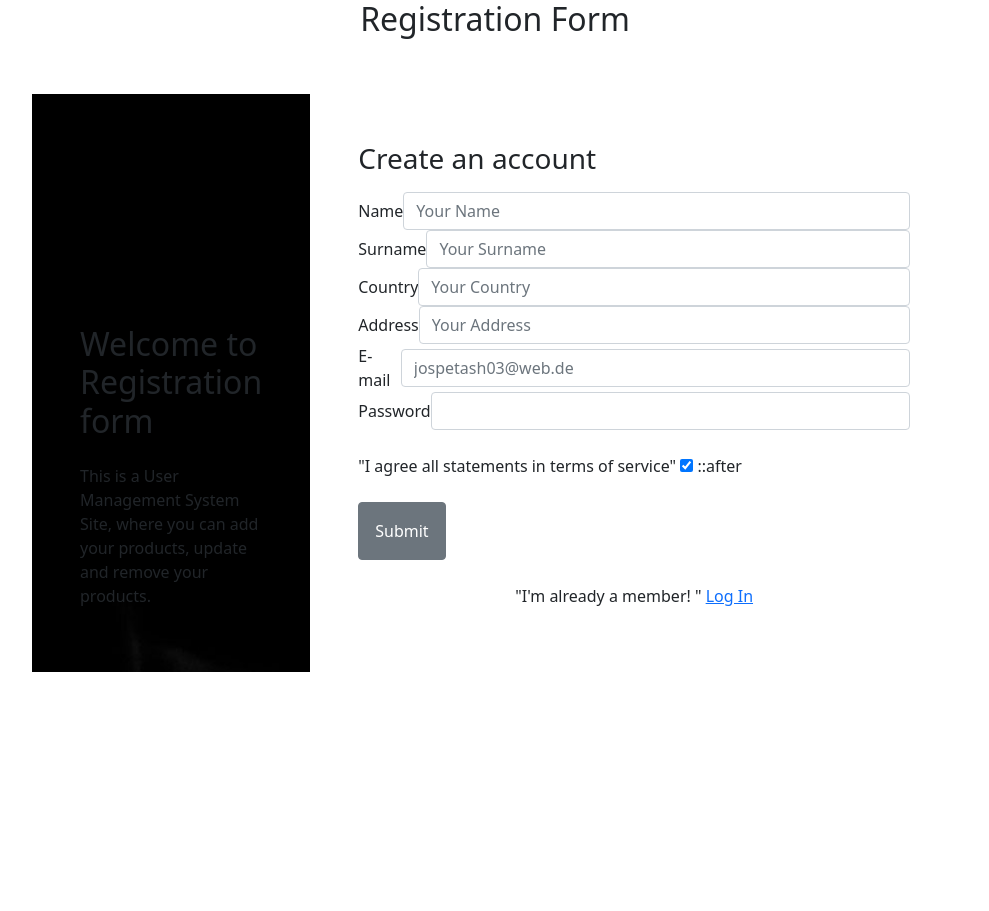
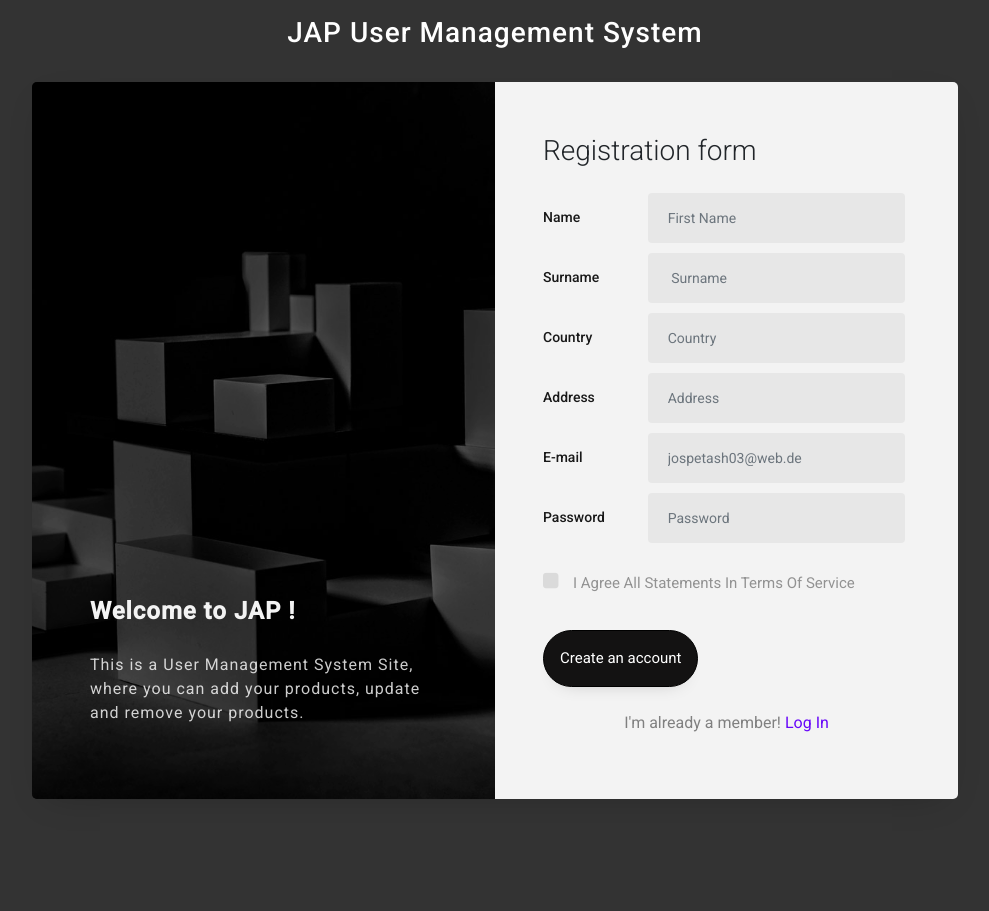
Before and after one commit to whiteroach/mongo-team-project, a Node server app: template views/registration.hbs in a window 1280 px wide. Shown: the whole page, without its empty margins (145-1134 px from the left). Before the commit the page ends 672 px from the top, so only its background shows below. Run offline with Node 20, Linux system fonts and the light colour scheme; the template is opened without the code that fills it, so the values that code supplies are empty; some libraries are stand-ins or nearby versions.

Commit message:
registration form style done

```diff
--- a/app.js
+++ b/app.js
@@ -3,6 +3,7 @@ const app = express();
 require("dotenv").config();
 const mongoose = require("mongoose");
 const productRouter = require("./routes/product");
+const authRouter = require("./routes/auth");
 const PORT = process.env.PORT || 8080;
 const Product = require("./models/productSchema");
 
@@ -24,11 +25,14 @@ mongoose
     console.log(err);
   });
 
+app.get("/", (req, res) => {
+  res.render("registration");
+});
 //********BODY PARSER****** */
 app.use(express.json());
 
 //**********ROUTES********* */
-app.use("/", require("./routes/auth"));
+app.use("/newUser", authRouter);
 app.use("/product", productRouter);
 
 app.listen(PORT, () => {
--- a/public/css/main.css
+++ b/public/css/main.css
@@ -1,19 +1,26 @@
+/*font style*/
+@import url("https://fonts.googleapis.com/css2?family=Roboto:wght@100;300;400;500&display=swap");
+
 * {
   margin: 0;
   padding: 0;
   box-sizing: border-box;
-  /* background-color: #333;
-    color: #f3f3f3; */
+  font-family: "Roboto", sans-serif;
+  /*  color: #f3f3f3; */
   /* blue #59a5f6 */
   /* black #0d1117  */
 }
-/* Registration form */
+body {
+  background-color: #333;
+}
+/*** Registration form start ***/
 .ftco-section {
   padding: 7em 0;
 }
 .heading-section {
   font-size: 28px;
-  color: #f3f3f3;
+  color: #fff;
+  letter-spacing: 1px;
 }
 .img {
   background-size: cover;
@@ -34,18 +41,157 @@
 .login-wrap {
   width: 100%;
 }
+
 .text-wrap {
   position: relative;
   z-index: 0;
 }
 .text-wrap ::after {
-  background: #333;
+  background: #000;
   position: absolute;
   top: 0;
   left: 0;
   right: 0;
   bottom: 0;
   content: "";
-  opacity: 0.5;
+  opacity: 0.2;
   z-index: -1;
 }
+.text {
+  color: rgba(255, 255, 255, 0.8);
+  margin: 10px;
+  letter-spacing: 1px;
+}
+.text > h2 {
+  font-weight: 600;
+  color: #f3f3f3;
+  font-size: 24px;
+  line-height: 1.5;
+}
+.login-wrap {
+  position: relative;
+  background: #f3f3f3;
+}
+.login-wrap > h3 {
+  font-weight: 300;
+  line-height: 1.5;
+}
+span {
+  font-size: 16px;
+  display: block;
+  font-weight: 400;
+  color: rgba(0, 0, 0, 0.4);
+}
+.form-group {
+  width: 100%;
+}
+label {
+  font-weight: 500;
+  font-size: 14px;
+  color: rgba(0, 0, 0, 0.9);
+  margin-bottom: 0;
+  width: 150px;
+}
+.form-control {
+  width: calc(100%-150px);
+  height: 50px;
+  background: rgba(0, 0, 0, 0.05);
+  color: #333;
+  font-size: 14px;
+  border-radius: 4px;
+  box-shadow: none;
+  border: none;
+  padding-left: 20px;
+  padding-right: 20px;
+  margin: 5px;
+}
+.form-control:focus,
+.form-control:active {
+  outline: none !important;
+  box-shadow: none;
+  border-color: #6807f9;
+  background: rgba(0, 0, 0, 0.05);
+}
+.checkbox-wrap {
+  display: block;
+  position: relative;
+  padding-left: 30px;
+  margin-bottom: 12px;
+  cursor: pointer;
+  font-size: 15px !important;
+  font-weight: 400 !important;
+  user-select: none;
+  text-transform: capitalize !important;
+  letter-spacing: 0 !important;
+  color: rgba(0, 0, 0, 0.4) !important;
+  -webkit-user-select: none;
+  -moz-user-select: none;
+}
+.checkbox-wrap > input {
+  position: absolute;
+  height: 0;
+  width: 0;
+  opacity: 0;
+  cursor: pointer;
+}
+
+.checkmark {
+  position: absolute;
+  top: 0;
+  left: 0;
+}
+.checkmark::after {
+  content: "\f0c8";
+  font-family: "FontAwesome";
+  position: absolute;
+  color: rgba(0, 0, 0, 0.1);
+  font-size: 18px;
+  margin-top: -4px;
+}
+.checkbox-primary input:checked ~ .checkmark::after {
+  display: block;
+  content: "\f14a";
+  font-family: "FontAwesome";
+  color: #000;
+}
+.btn {
+  cursor: pointer;
+  box-shadow: none;
+  font-size: 15px;
+  border-radius: 40px;
+}
+.btn:hover,
+.btn:active,
+.btn:focus {
+  outline: none;
+}
+.btn-secondary {
+  background: rgb(19, 18, 18) !important;
+  border: 1px solid #000 !important;
+  color: #fff;
+  -webkit-box-shadow: 0px 10px 19px -16px rgba(0, 0, 0, 0.29) !important;
+  -moz-box-shadow: 0px 10px 19px -16px rgba(0, 0, 0, 0.29) !important;
+  box-shadow: 0px 10px 19px -16px rgba(0, 0, 0, 0.29) !important;
+}
+.btn-secondary:hover,
+.btn-outline-black {
+  border: 1px solid #000;
+  background: transparent;
+  background-color: #000 !important;
+}
+.p {
+  color: #808080;
+  font-size: 16px;
+}
+a {
+  transition: 0.3s all ease;
+  color: #6807f9;
+  text-decoration: none !important;
+}
+a:hover,
+a:focus {
+  text-decoration: none !important;
+  outline: none !important;
+  box-shadow: none;
+}
+/** Registration form end**/
--- a/views/layout.hbs
+++ b/views/layout.hbs
@@ -7,8 +7,15 @@
     <title>User Management System</title>
     {{!-- Bootstrap link --}}
        <link href="https://cdn.jsdelivr.net/npm/bootstrap@5.0.0-beta3/dist/css/bootstrap.min.css" rel="stylesheet" integrity="sha384-eOJMYsd53ii+scO/bJGFsiCZc+5NDVN2yr8+0RDqr0Ql0h+rP48ckxlpbzKgwra6" crossorigin="anonymous">
+       {{!-- Font-awesome Link --}}
+       <link rel="stylesheet" href="https://stackpath.bootstrapcdn.com/font-awesome/4.7.0/css/font-awesome.min.css">
+       {{!-- CSS Link  --}}
+       <link rel="stylesheet" href="/css/main.css">
 </head>
 <body>
+     <h2 class="heading-section text-center mt-3">JAP User Management System
+    </h2>
+        {{!-- contents --}}
     {{{body}}}
 </body>
 </html>
--- a/views/registration.hbs
+++ b/views/registration.hbs
@@ -1,14 +1,7 @@
 
-<section class="ftco-section">
-    <div class="container">
-        <div class="row justify-content-center">
-            <div class="col-md-6 text-center mb-5">
-                <h2 class="heading-section">Registration Form
-                </h2>
-            </div>
-        </div>
-
-<div class="row justify-content-center">
+<section class="ftco-section pt-4">
+    <div class="container ">
+<div class="row  justify-content-center">
     <div class="col-lg-10">
         <div class="wrap d-md-flex">
             <div class="text-wrap p-4 p-lg-5 d-flex img d-flex align-items-end"
@@ -16,13 +9,13 @@
             >
             <div class="text w-100">
                 <h2 class="mb-4">
-                   Welcome to Registration form
+                   Welcome to JAP !
                 </h2>
                 <p>This is a User Management System Site, where you can add your products, update and remove your products.</p>
             </div>
             </div>
             <div class="login-wrap p-4 p-md-5">
-                <h3 class="mb-3">Create an account</h3>
+                <h3 class="mb-3">Registration form </h3>
             <form action="/newUser" method="POST" class="registration-form">
 
             <div class="row">
@@ -32,7 +25,7 @@
                         <label for="name" class="label">Name</label>
                         <input type="text" class="form-control"
                         name="name"
-                        placeholder="Your Name">
+                        placeholder="First Name">
                     </div>
                 </div>
                 {{!-- Surname --}}
@@ -41,7 +34,7 @@
                         <label for="surname" class="label">Surname</label>
                         <input type="text" class="form-control"
                         name="surname"
-                        placeholder="Your Surname">
+                        placeholder=" Surname">
                     </div>
                 </div>
                 {{!-- Country --}}
@@ -50,7 +43,7 @@
                         <label for="country" class="label">Country</label>
                         <input type="text" class="form-control"
                         name="country"
-                        placeholder="Your Country">
+                        placeholder="Country">
                     </div>
                 </div>
                 {{!-- Address --}}
@@ -59,7 +52,7 @@
                         <label for="address" class="label">Address</label>
                         <input type="text" class="form-control"
                         name="address"
-                        placeholder="Your Address">
+                        placeholder="Address">
                     </div>
                 </div>
                 {{!-- E-mail --}}
@@ -76,18 +69,19 @@
                     <div class="form-group d-flex align-items-center">
                         <label for="password" class="label">Password</label>
                         <input type="password" class="form-control"
-                        name="password">
+                        name="password"
+                        placeholder="Password">
                     </div>
                 </div>
                 {{!-- Terms & agreements --}}
                 <div class="col-md-12 my-4">
                     <div class="form-group">
                         <div class="w-100">
-                            <label class="checkbox-wrap checkbox-primary">
-                                "I agree all statements in terms of service"
-                                <input type="checkbox" checked>
+
+                            <label class="checkbox-wrap checkbox-primary w-100">
+                                I agree all statements in terms of service
+                               <input type="checkbox" unchecked>
                                 <span class="checkmark">
-                                    ::after
                                     </span>
                             </label>
                         </div>
@@ -96,15 +90,15 @@
                 {{!-- Button --}}
                 <div class="col-md-12">
                     <div class="form group">
-                        <button type="submit" class="btn btn-secondary submit p-3">Submit</button>
+                        <button type="submit" class="btn btn-secondary submit p-3">Create an account</button>
                     </div>
                 </div>
             </div>
             </form>
             {{!-- Log in for registered members --}}
             <div class="w-100 text-center">
-                <p class="mt-4">
-                    "I'm already a member! "
+                <p class="p mt-4">
+                    I'm already a member!
                     <a href="#login">Log In</a>
                 </p>
             </div>
```
Also changed, not shown: public/images/bg.jpg (renamed from public/css/images/bg.jpg).
